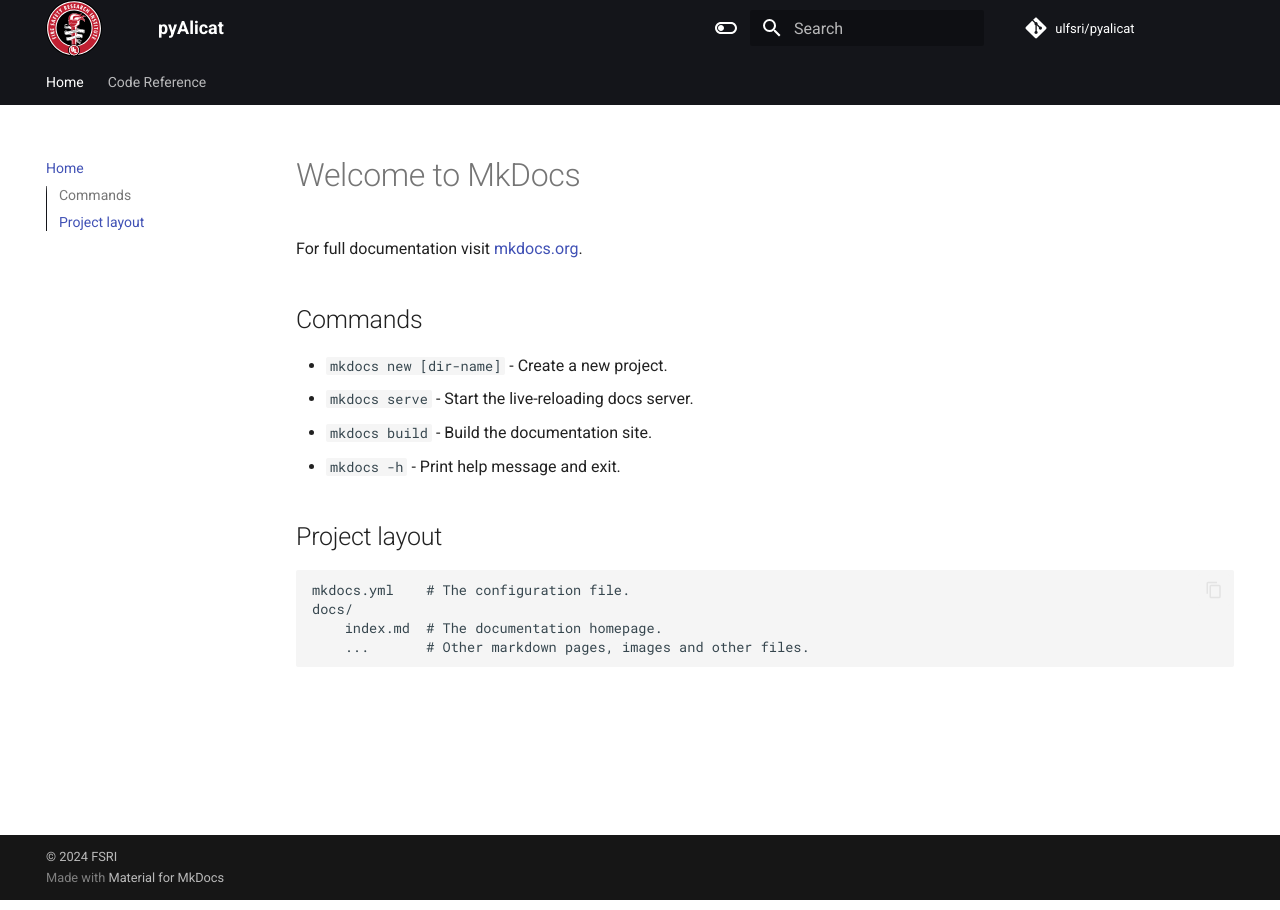
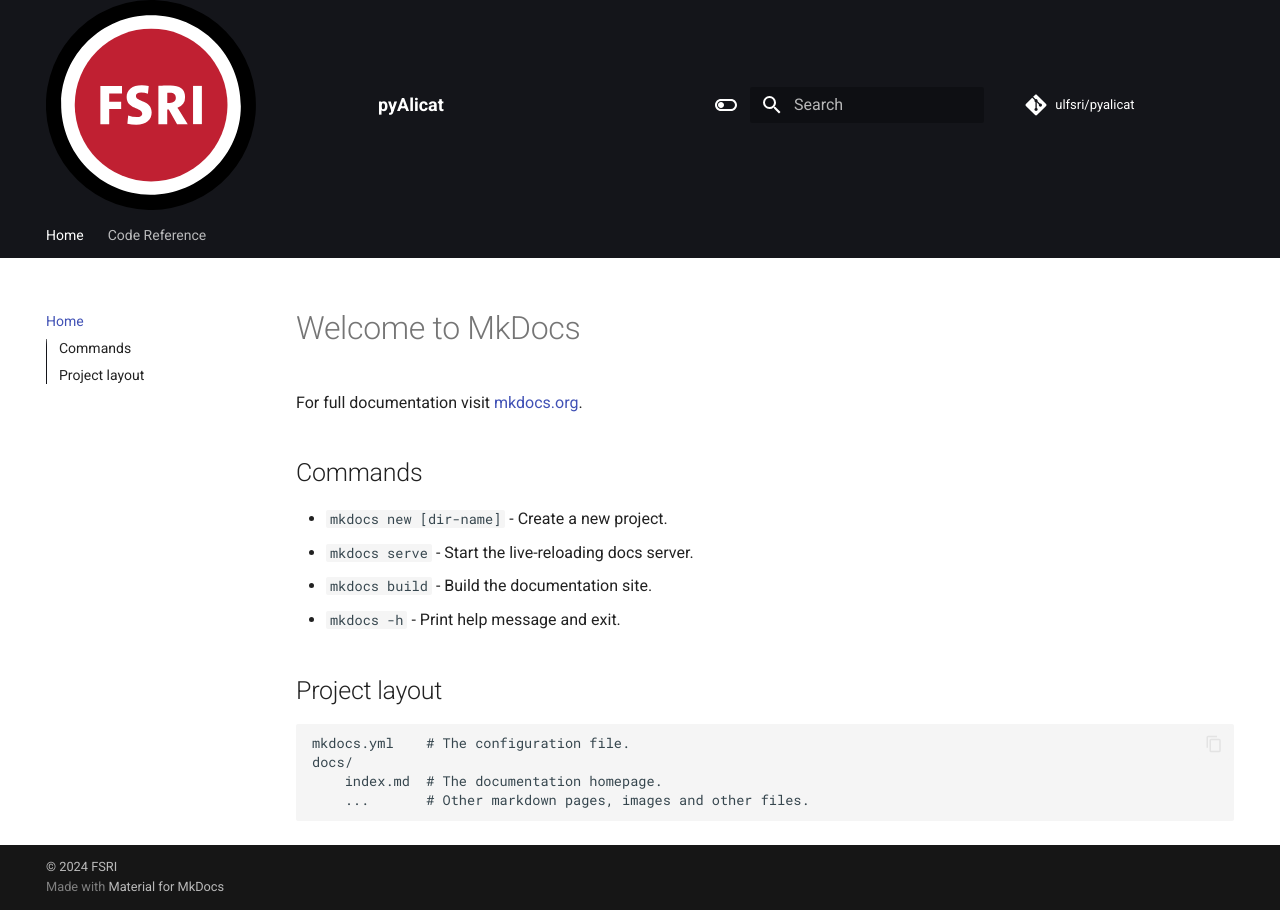
Before and after one commit to ulfsri/pyAlicat, an MkDocs documentation site: the page built from docs/index.md, in a window 1280 px wide. Built offline with MkDocs 1.6.1 and Material for MkDocs 9.7.7, drawn with Linux system fonts in a browser that asks for light colours; comment, search, counter and statistics services are not loaded.

Commit message:
Code formatting

```diff
--- a/mkdocs.yml
+++ b/mkdocs.yml
@@ -2,7 +2,8 @@ site_name: pyAlicat
 
 theme:
   name: material
-  logo: assets/images/logo.svg
+  logo: assets/images/logo_round_simp.svg
+  favicon: assets/images/logo_round_simp.svg
   features:
     - navigation.tabs
     - navigation.sections
```
Also changed, not shown: assets/docs/logo.svg (deleted), docs/assets/images/logo.svg, docs/assets/images/logo_round.svg (added), docs/assets/images/logo_round_simp.svg (added), docs/assets/images/logo_torch.svg (added), docs/logo.svg (deleted).
